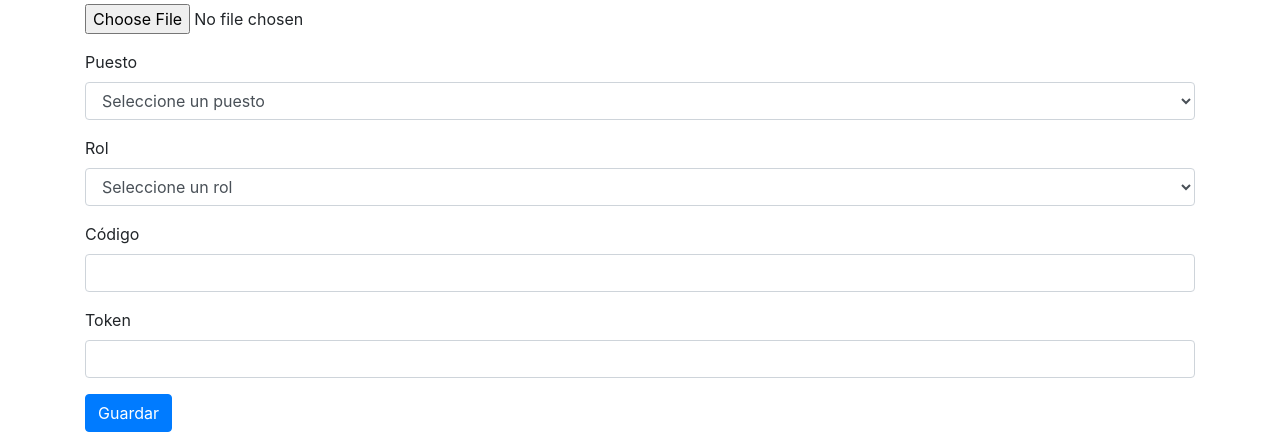
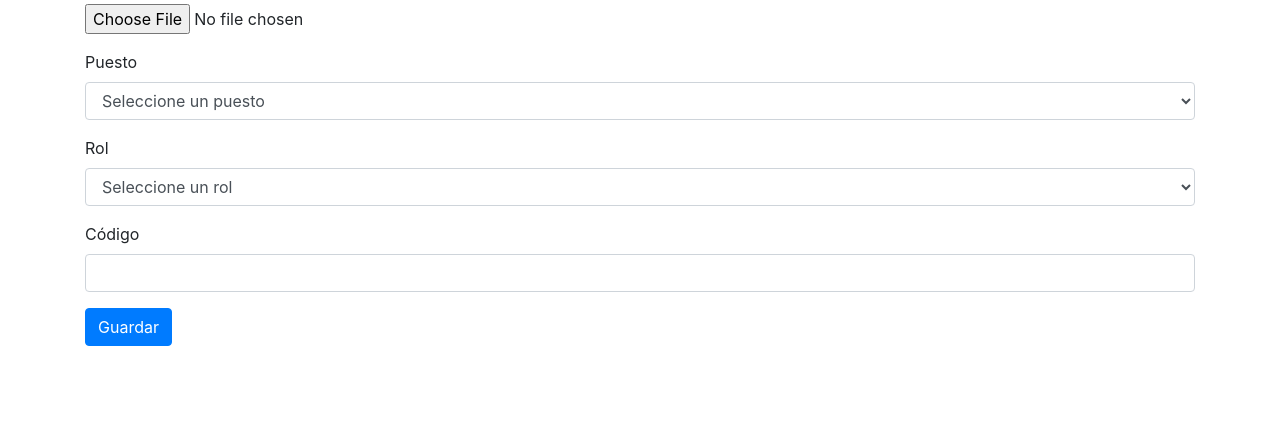
Before and after one commit to Larry-adso/nomina_algj, a PHP site: page /admin/PHP/crear_php/empleados.php in a window 1280 px wide. Shown: the part 590-1022 px from the top of the page. After the commit the page ends 936 px from the top, so only its background shows below. Run offline with PHP 8.4, Linux system fonts and the light colour scheme; a user stored in the database is signed in; data comes from the database, SQL or seed files in the repository.

```diff
--- a/admin/PHP/crear_php/empleados.php
+++ b/admin/PHP/crear_php/empleados.php
@@ -98,11 +98,7 @@ $roles = $query_roles->fetchAll(PDO::FETCH_ASSOC);
                 <small id="Codigo_error" class="text-danger"></small>
             </div>
             <input type="hidden" id="id_empresa" name="id_empresa" value="<?= $id_empresa ?>">
-            <div class="form-group">
-                <label for="token">Token</label>
-                <input type="text" class="form-control" id="token" name="token">
-                <small id="token_error" class="text-danger"></small>
-            </div>
+
             <button type="submit" class="btn btn-primary" id="guardarBtn">Guardar</button>
         </form>
     </div>
--- a/admin/PHP/editar_php/editar_empleados.php
+++ b/admin/PHP/editar_php/editar_empleados.php
@@ -104,10 +104,7 @@ $roles = $query_roles->fetchAll(PDO::FETCH_ASSOC);
                 <small id="Codigo_error" class="text-danger"></small> <!-- Mensaje de error -->
             </div>
             <input type="hidden" id="id_empresa" name="id_empresa" value="<?= $id_empresa ?>">
-            <div class="form-group">
-                <label for="token">Token</label>
-                <input type="text" class="form-control" id="token" name="token" value="<?= $usuario_editar['token'] ?>">
-            </div>
+
             <input type="hidden" name="id_us" value="<?= $id_us_editar ?>">
             <button type="submit" class="btn btn-primary" id="guardarCambiosBtn" disabled>Guardar Cambios</button> <!-- Botón deshabilitado por defecto -->
         </form>
--- a/admin/PHP/index.php
+++ b/admin/PHP/index.php
@@ -41,7 +41,7 @@ try {
         FROM usuarios
         LEFT JOIN roles ON usuarios.id_rol = roles.id
         LEFT JOIN puestos ON usuarios.id_puesto = puestos.id
-        WHERE usuarios.id_rol = 6 AND usuarios.id_empresa = :id_empresa";
+        WHERE usuarios.id_rol >= 6 AND usuarios.id_empresa = :id_empresa";
 
     // Aplicar filtro si se proporciona un término de búsqueda
     if (!empty($search_term)) {
--- a/recursos_humanos/RH/php/editar_empleados.php
+++ b/recursos_humanos/RH/php/editar_empleados.php
@@ -104,10 +104,7 @@ $roles = $query_roles->fetchAll(PDO::FETCH_ASSOC);
                 <small id="Codigo_error" class="text-danger"></small> <!-- Mensaje de error -->
             </div>
             <input type="hidden" id="id_empresa" name="id_empresa" value="<?= $id_empresa ?>">
-            <div class="form-group">
-                <label for="token">Token</label>
-                <input type="text" class="form-control" id="token" name="token" value="<?= $usuario_editar['token'] ?>">
-            </div>
+
             <input type="hidden" name="id_us" value="<?= $id_us_editar ?>">
             <button type="submit" class="btn btn-primary" id="guardarCambiosBtn" disabled>Guardar Cambios</button> <!-- Botón deshabilitado por defecto -->
         </form>
```
Also changed, not shown: uploads/fotos/1157071439666796ce52aad6.26710473.jpg (added).
